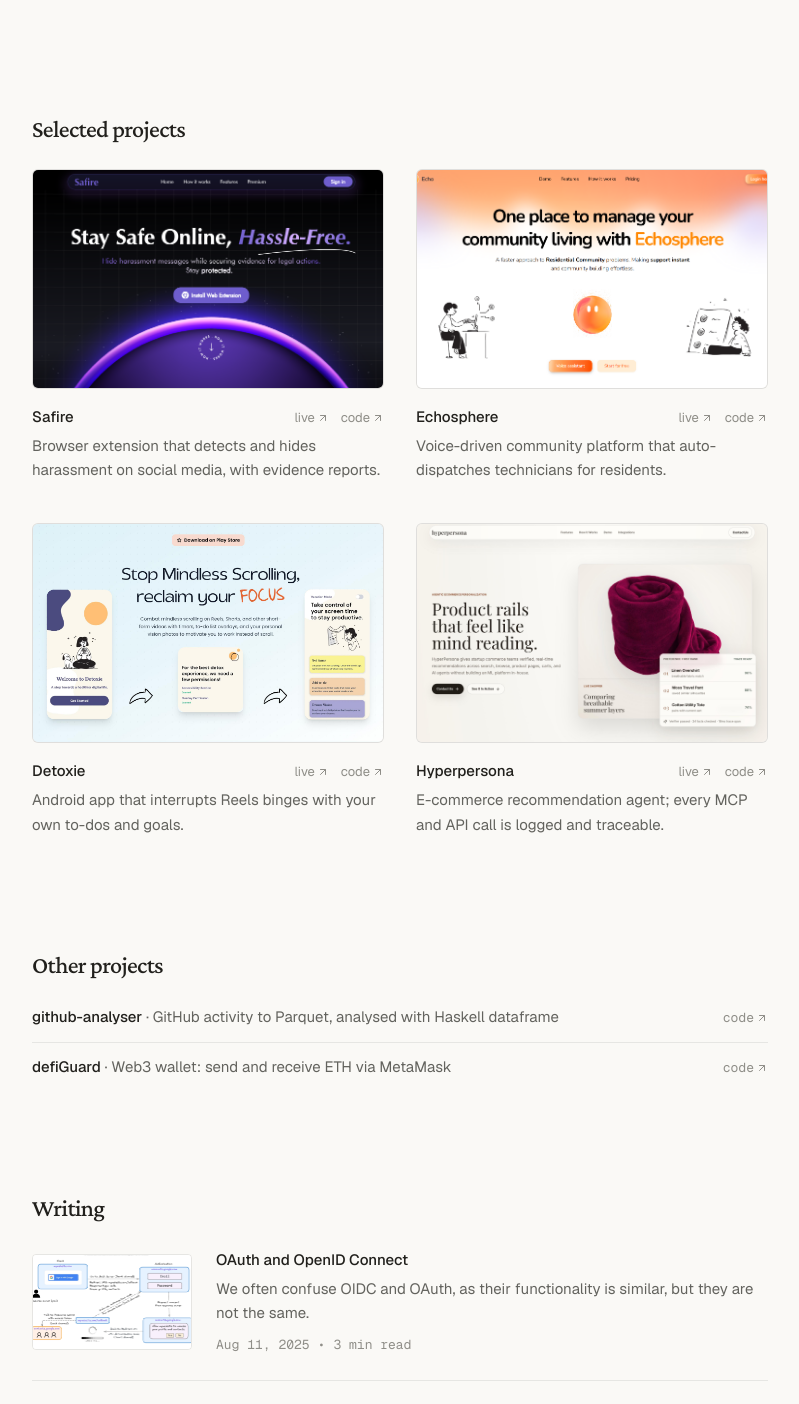
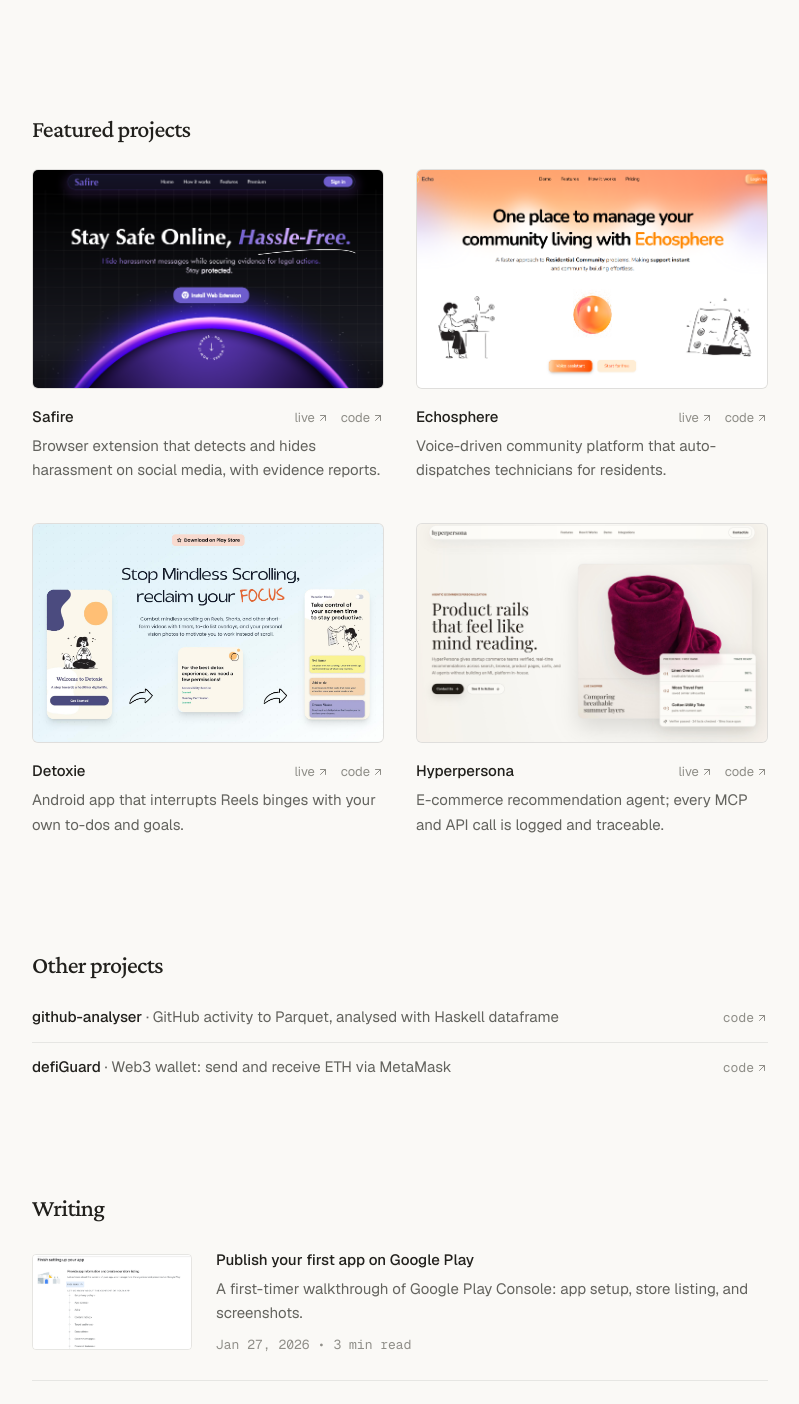
Before and after one commit to Anamika1608/portfolio, a Next.js app: page / in a window 1280 px wide. Shown: the part 2009-3413 px from the top of the page, without its empty margins (240-1039 px from the left). Built offline with nearby package versions, Linux system fonts and the light colour scheme.

Commit message:
Add Google Play post to Writing; rename Featured projects

```diff
--- a/src/components/Blogs/BlogData.ts
+++ b/src/components/Blogs/BlogData.ts
@@ -2,6 +2,15 @@
 // I've assumed your images are in the `public/blogs/` folder.
 
 export const blogData = [
+  {
+    id: 0,
+    title: "Publish your first app on Google Play",
+    description: "A first-timer walkthrough of Google Play Console: app setup, store listing, and screenshots.",
+    imageUrl: "/blogs/google-play.png",
+    blogUrl: "https://medium.com/@anamikagg07/publish-your-first-app-on-google-play-4c3695aae735",
+    date: "2026-01-27",
+    readTimeMinutes: 3,
+  },
   {
     id: 1,
     title: "OAuth and OpenID Connect",
--- a/src/components/FeaturedProjects/ProjectGrid.tsx
+++ b/src/components/FeaturedProjects/ProjectGrid.tsx
@@ -8,7 +8,7 @@ interface ProjectGridProps {
 }
 
 export const ProjectGrid = ({ projects }: ProjectGridProps) => (
-  <Section title="Selected projects">
+  <Section title="Featured projects">
     <div className="grid gap-x-8 gap-y-10 sm:grid-cols-2">
       {projects.slice(0, 4).map((project) => (
         <ProjectCard key={project.title} {...project} />
```
Also changed, not shown: public/blogs/google-play.png (added).
